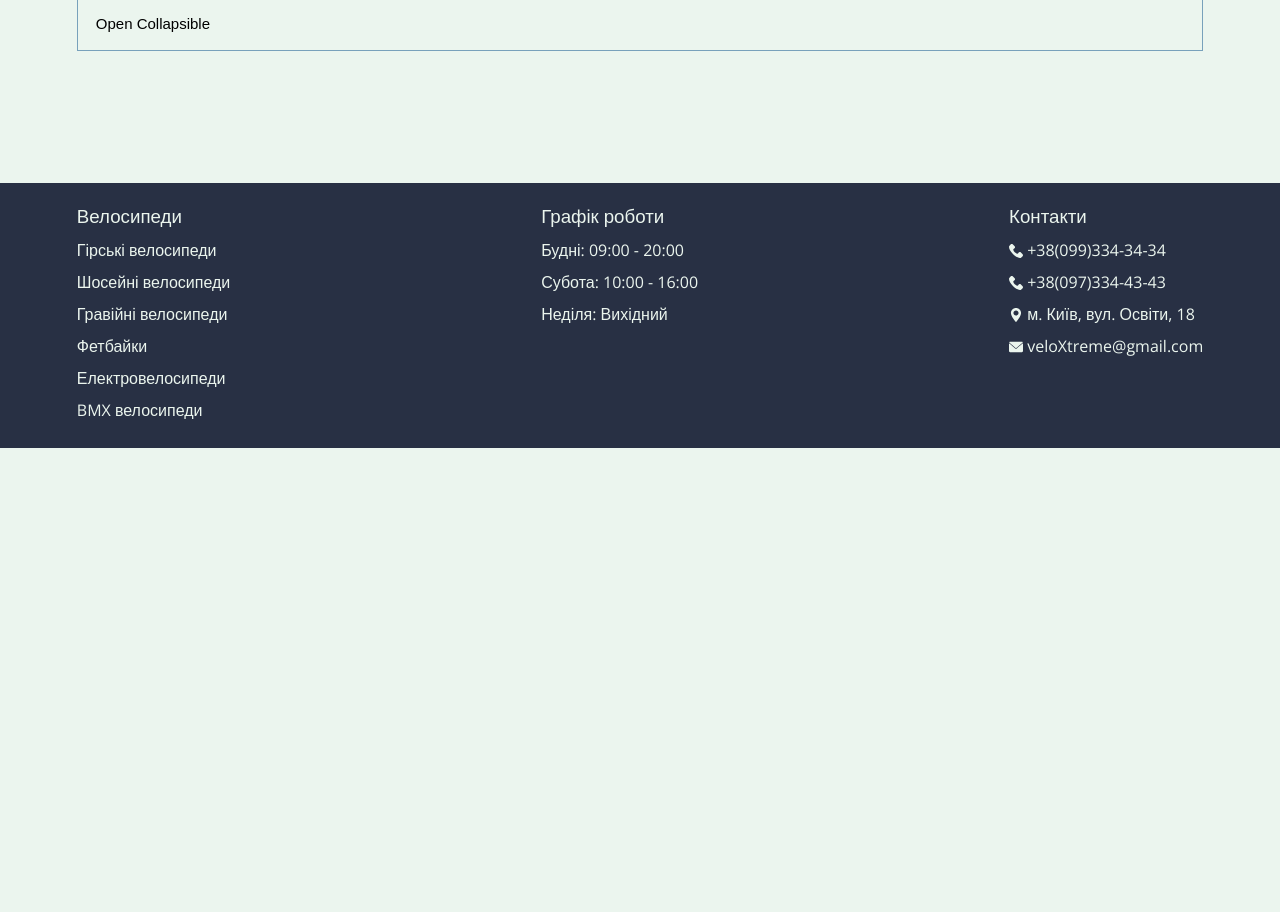
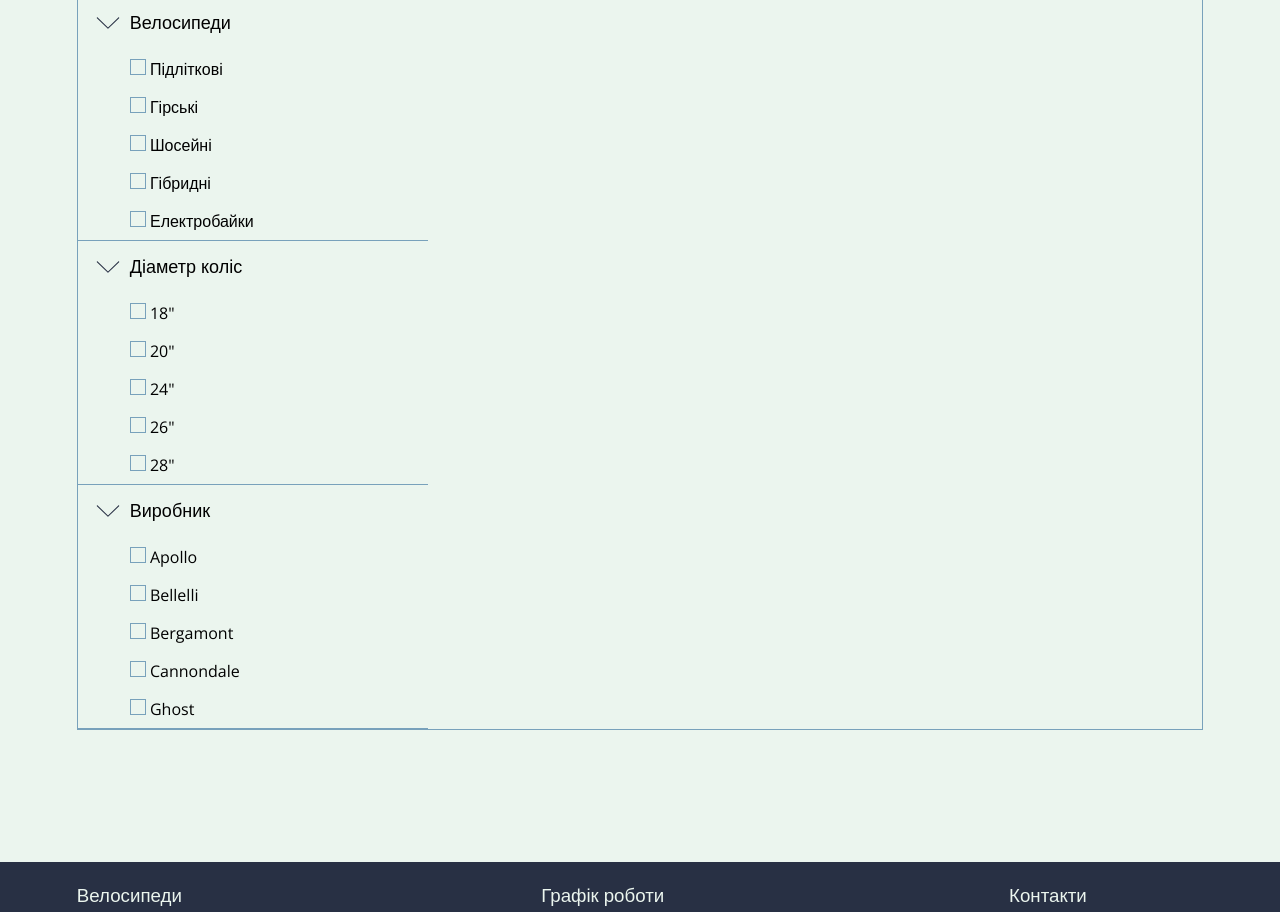
Before and after one commit to mlgotg/veloxtreme, a plain HTML site: page store.html in a window 1280 px wide. Shown: the part 328-1240 px from the top of the page. Before the commit the page ends 800 px from the top, so only its background shows below. Drawn offline with nearby package versions, Linux system fonts and the light colour scheme.

Commit message:
12.05.2021

```diff
--- a/less/store.less
+++ b/less/store.less
@@ -29,22 +29,54 @@
       .collapsible {
         background-color: @lightblue;
         cursor: pointer;
-        padding: 18px;
+        padding: 16px 8px;
         width: 100%;
         border: none;
         text-align: left;
         outline: none;
-        font-size: 15px;
+        font-size: 18px;
+        border-bottom: 1px solid @blue;
+        .arrow {
+          transform: rotate(270deg);
+          margin: 0 10px;
+        }
       }
 
-      .active, .collapsible:hover {
-        background-color: #dee3e0;
+      .active {
+        border-bottom: none;
+        .arrow{
+          transform: rotate(0deg);
+        }
       }
 
       .content {
-        padding: 0 18px;
-        display: none;
+        padding: 0 18px 0 48px;
+        display: block;
         overflow: hidden;
+        border-bottom: 1px solid @blue;
+          .checkbox-filter {
+            padding: 8px 4px;
+            input[type="checkbox"]{
+              border: 1px solid @blue;
+              width: 16px;
+              height: 16px;
+              margin: 0;
+              background: @lightblue;
+              appearance: none;
+              cursor: pointer;
+            }
+            input[type="checkbox"]:checked{
+              background-color: @darkblue;
+              background-image: url("../image/icons/check-mark.svg");
+              background-repeat: no-repeat;
+              background-position: center;
+            }
+            label {
+              display: inline-block;
+              cursor: pointer;
+            }
+          }
+        }
       }
     }
   }
@@ -56,7 +88,7 @@
       margin: 0 0 0 auto;
       .sort-label{
         padding: 16px;
-        h2{
+        h3{
           display: inline-block;
           font-weight: normal;
           margin: 0;
@@ -67,7 +99,7 @@
           background-color: @lightblue;
           border: none;
           cursor: pointer;
-          font-size: 24px;
+          font-size: 19px;
           background-image: url("../image/icons/down-arrow.svg");
           background-repeat: no-repeat;
           background-position: right center;
@@ -84,4 +116,3 @@
       }
     }
   }
-}
--- a/script/collapsible.js
+++ b/script/collapsible.js
@@ -7,6 +7,7 @@ for (i = 0; i < coll.length; i++) {
         var content = this.nextElementSibling;
         if (content.style.display === "block") {
             content.style.display = "none";
+
         } else {
             content.style.display = "block";
         }
--- a/store.html
+++ b/store.html
@@ -42,16 +42,85 @@
         </div>
       </div>
       <div class="filters">
-        <button type="button" class="collapsible">Open Collapsible</button>
-        <div class="content">
-          <p>Lorem ipsum...іворпдлвірпдловідпоріволпрлваорд</p>
+        <button type="button" class="collapsible active"><img class="arrow" src="image/icons/down-arrow.svg">Велосипеди</button>
+        <div class="content" style="display: block;">
+          <div class="checkbox-filter">
+            <input type="checkbox" id="teen" name="teen">
+            <label for="teen">Підліткові</label>
+          </div>
+          <div class="checkbox-filter">
+            <input type="checkbox" id="mountain" name="mountain">
+            <label for="mountain">Гірські</label>
+          </div>
+          <div class="checkbox-filter">
+            <input type="checkbox" id="highway" name="highway">
+            <label for="highway">Шосейні</label>
+          </div>
+          <div class="checkbox-filter">
+            <input type="checkbox" id="hybrid" name="hybrid">
+            <label for="hybrid">Гібридні</label>
+          </div>
+          <div class="checkbox-filter">
+            <input type="checkbox" id="electro" name="electro">
+            <label for="electro">Електробайки</label>
+          </div>
+        </div>
+      </div>
+      <div class="filters">
+        <button type="button" class="collapsible active"><img class="arrow" src="image/icons/down-arrow.svg">Діаметр коліс</button>
+        <div class="content" style="display: block;">
+          <div class="checkbox-filter">
+            <input type="checkbox" id="18" name="18">
+            <label for="18">18"</label>
+          </div>
+          <div class="checkbox-filter">
+            <input type="checkbox" id="20" name="20">
+            <label for="20">20"</label>
+          </div>
+          <div class="checkbox-filter">
+            <input type="checkbox" id="24" name="24">
+            <label for="24">24"</label>
+          </div>
+          <div class="checkbox-filter">
+            <input type="checkbox" id="26" name="26">
+            <label for="26">26"</label>
+          </div>
+          <div class="checkbox-filter">
+            <input type="checkbox" id="28" name="28">
+            <label for="28">28"</label>
+          </div>
+        </div>
+      </div>
+      <div class="filters">
+        <button type="button" class="collapsible active"><img class="arrow" src="image/icons/down-arrow.svg">Виробник</button>
+        <div class="content" style="display: block;">
+          <div class="checkbox-filter">
+            <input type="checkbox" id="Apollo" name="Apollo">
+            <label for="Apollo">Apollo</label>
+          </div>
+          <div class="checkbox-filter">
+            <input type="checkbox" id="Bellelli" name="Bellelli">
+            <label for="Bellelli">Bellelli</label>
+          </div>
+          <div class="checkbox-filter">
+            <input type="checkbox" id="Bergamont" name="Bergamont">
+            <label for="Bergamont">Bergamont</label>
+          </div>
+          <div class="checkbox-filter">
+            <input type="checkbox" id="Cannondale" name="Cannondale">
+            <label for="Cannondale">Cannondale</label>
+          </div>
+          <div class="checkbox-filter">
+            <input type="checkbox" id="Ghost" name="Ghost">
+            <label for="Ghost">Ghost</label>
+          </div>
         </div>
       </div>
     </div>
     <div class="product-section">
       <div class="store-header-sort">
         <div class="sort-label">
-          <h2>Сортувати за: </h2>
+          <h3>Сортувати за: </h3>
           <select>
             <option>замовчуванням</option>
             <option>ціною</option>
```
Also changed, not shown: image/icons/check-mark.svg (added), less/store.css, 1 other file.
